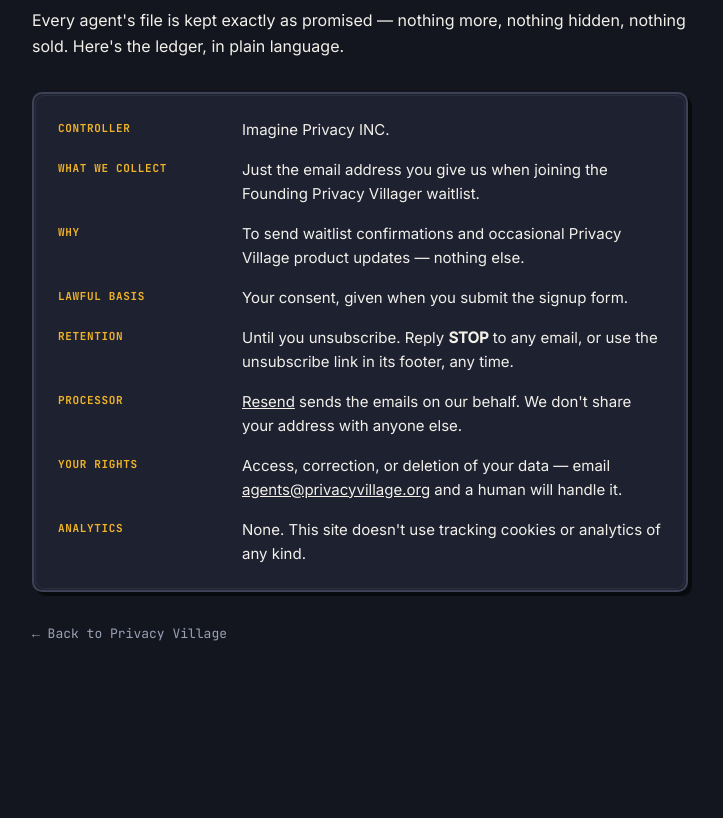
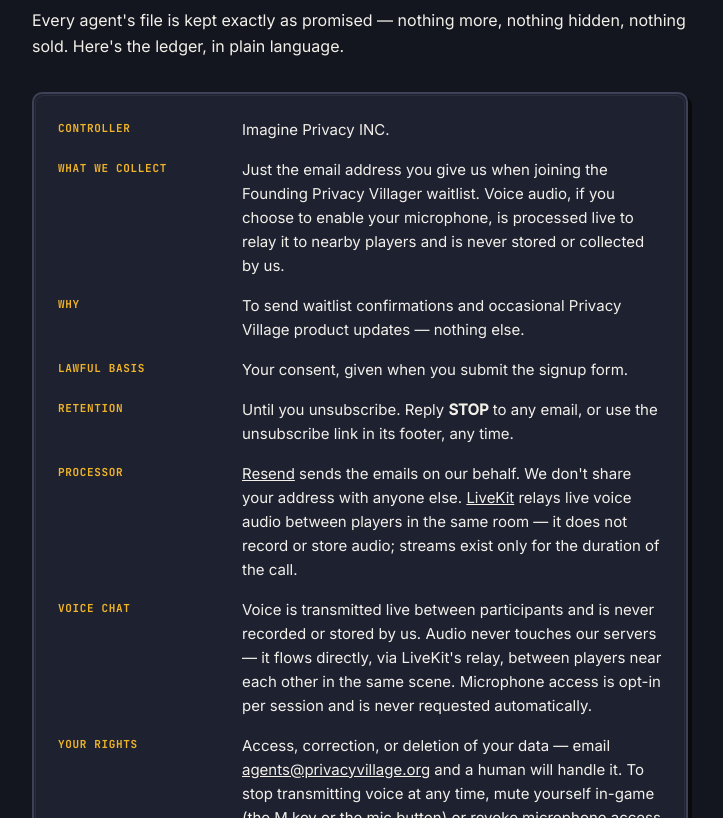
Before and after one commit to Mertcanboyar/Privacy-Village, a website: page client/public/privacy/index.html in a window 1280 px wide. Shown: the part 134-952 px from the top of the page, without its empty margins (280-1003 px from the left). Before the commit the page ends 827 px from the top, so only its background shows below. Drawn offline with Linux system fonts and the light colour scheme.

Commit message:
Spatial voice chat §8: privacy notice copy
Extends the existing privacy page to disclose voice audio handling
alongside the pre-existing email/waitlist disclosures:

- "What we collect" and "Processor" facts each gain a sentence
  covering LiveKit's role (relays live audio, never records/stores it).
- New "Voice chat" fact consolidating the full disclosure: audio never
  touches our servers, mic access is opt-in per session, never
  requested automatically.
- "Your rights" gains a line on how to stop transmitting (in-game mute,
  or revoking the browser's mic permission — we don't persist an
  "allowed" flag ourselves, so there's nothing else to revoke).

Verified live: page renders correctly, dl.facts grid layout unaffected,
all links open the right targets.

```diff
--- a/client/public/privacy/index.html
+++ b/client/public/privacy/index.html
@@ -119,7 +119,7 @@
         <dd>Imagine Privacy INC.</dd>
 
         <dt>What we collect</dt>
-        <dd>Just the email address you give us when joining the Founding Privacy Villager waitlist.</dd>
+        <dd>Just the email address you give us when joining the Founding Privacy Villager waitlist. Voice audio, if you choose to enable your microphone, is processed live to relay it to nearby players and is never stored or collected by us.</dd>
 
         <dt>Why</dt>
         <dd>To send waitlist confirmations and occasional Privacy Village product updates — nothing else.</dd>
@@ -131,10 +131,13 @@
         <dd>Until you unsubscribe. Reply <strong>STOP</strong> to any email, or use the unsubscribe link in its footer, any time.</dd>
 
         <dt>Processor</dt>
-        <dd><a href="https://resend.com" target="_blank" rel="noopener noreferrer">Resend</a> sends the emails on our behalf. We don't share your address with anyone else.</dd>
+        <dd><a href="https://resend.com" target="_blank" rel="noopener noreferrer">Resend</a> sends the emails on our behalf. We don't share your address with anyone else. <a href="https://livekit.io" target="_blank" rel="noopener noreferrer">LiveKit</a> relays live voice audio between players in the same room — it does not record or store audio; streams exist only for the duration of the call.</dd>
+
+        <dt>Voice chat</dt>
+        <dd>Voice is transmitted live between participants and is never recorded or stored by us. Audio never touches our servers — it flows directly, via LiveKit's relay, between players near each other in the same scene. Microphone access is opt-in per session and is never requested automatically.</dd>
 
         <dt>Your rights</dt>
-        <dd>Access, correction, or deletion of your data — email <a href="mailto:agents@privacyvillage.org">agents@privacyvillage.org</a> and a human will handle it.</dd>
+        <dd>Access, correction, or deletion of your data — email <a href="mailto:agents@privacyvillage.org">agents@privacyvillage.org</a> and a human will handle it. To stop transmitting voice at any time, mute yourself in-game (the M key or the mic button) or revoke microphone access via your browser's site permissions — we don't store a "microphone allowed" flag ourselves, so there's nothing in-app to separately revoke.</dd>
 
         <dt>Analytics</dt>
         <dd>None. This site doesn't use tracking cookies or analytics of any kind.</dd>
```
